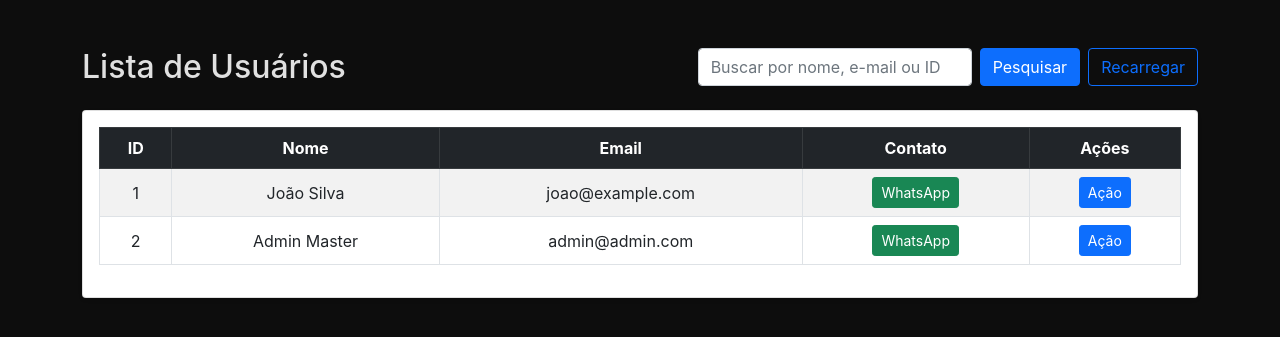
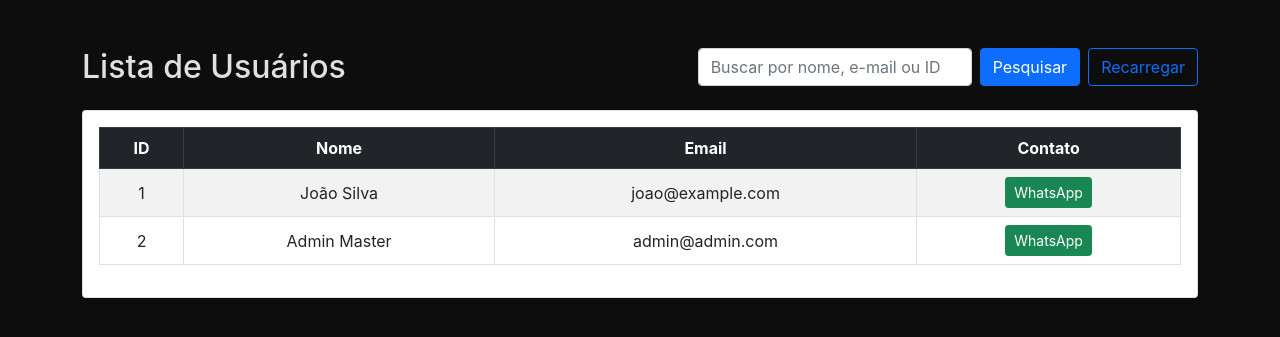
Before and after one commit to Workdev-TCC/TCC, a PHP site: page /admin/views/listar_usuarios.php in a window 1280 px wide. Shown: the part 100-437 px from the top of the page. Run offline with PHP 8.4, Linux system fonts and the light colour scheme; the visitor is signed in with stand-in values (Sample User, id 1); data comes from the database, SQL or seed files in the repository; some libraries are stand-ins or nearby versions; some web fonts are replaced.

Commit message:
Update listar_usuarios.php

```diff
--- a/admin/views/listar_usuarios.php
+++ b/admin/views/listar_usuarios.php
@@ -87,7 +87,6 @@
                             <th>Nome</th>
                             <th>Email</th>
                             <th>Contato</th>
-                            <th>Ações</th>
                         </tr>
                     </thead>
                     <tbody>
@@ -110,11 +109,6 @@
                                     <?php endif; ?>
                                 </td>
 
-                                <td class="text-center">
-                                   <button class="btn btn-primary btn-sm btn-detalhes" data-id="<?= $usuario['id'] ?>">
-                                        <i class="bi bi-gear"></i> Ação
-                                    </button>
-                                </td>
                             </tr>
                         <?php endforeach; ?>
                     </tbody>
```
